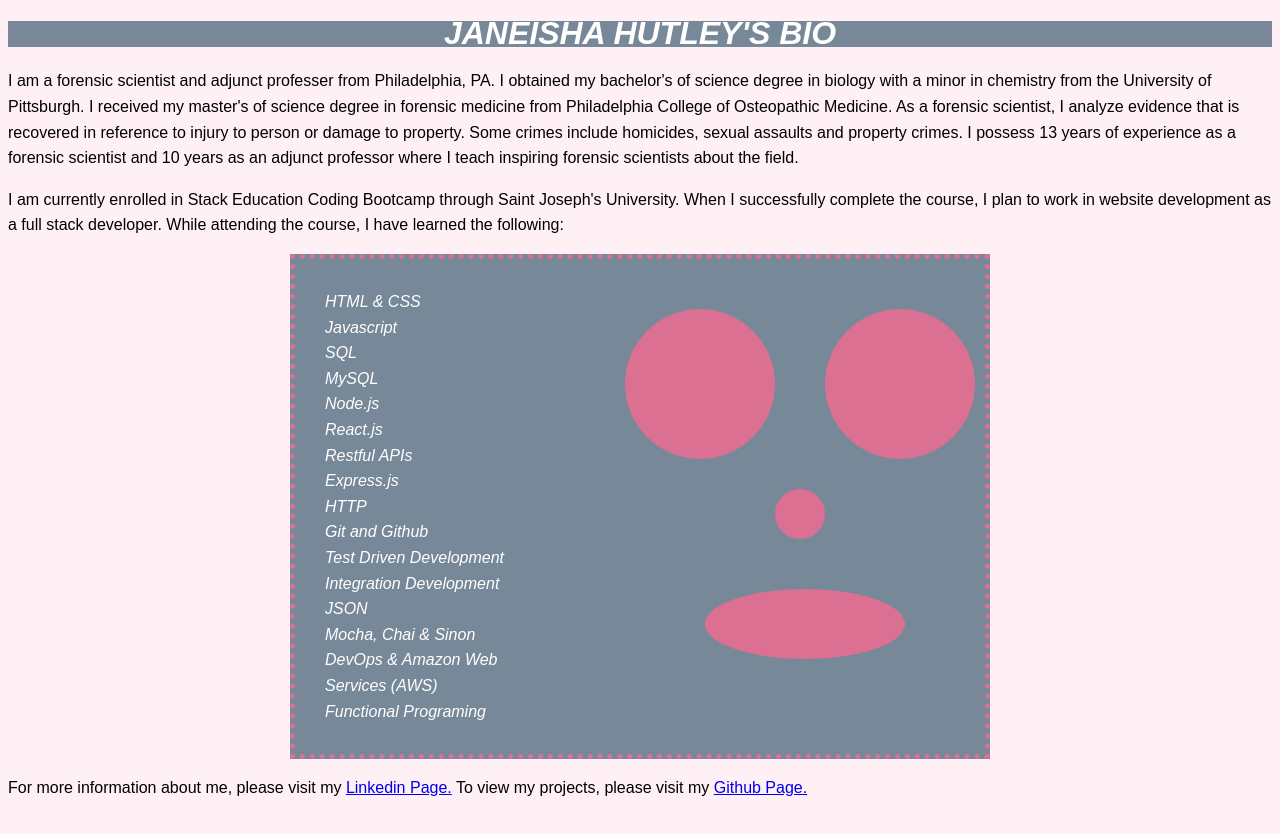
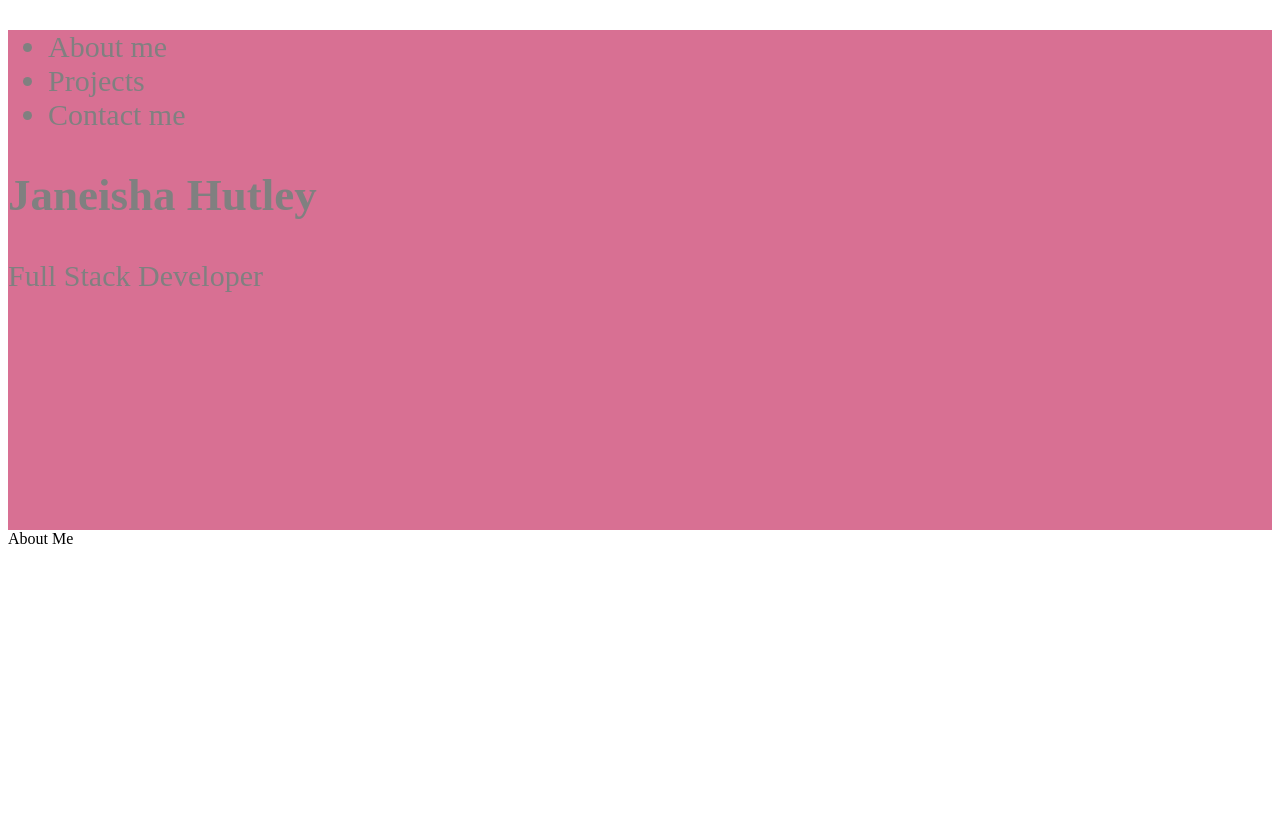
Before and after one commit to Forensicrose/portfolio-site, a plain HTML site: page index.html in a window 1280 px wide. Drawn offline with Linux system fonts and the light colour scheme.

Commit message:
added section and footer tags, updated css

```diff
--- a/index.html
+++ b/index.html
@@ -8,42 +8,22 @@
     <link rel="stylesheet" href="style.css">
 </head>
 <body>
-    <!--external CSS-->
-    <h1 class = "mistyrose">Janeisha Hutley's Bio</h1>
+    <section class="main">
+        <nav>
+            <ul>
+                <li>About me</li>
+                <li>Projects</li>
+                <li>Contact me</li>
+            </ul>
+        </nav>
+        <div><h1>Janeisha Hutley</h1>
+        <p>Full Stack Developer</p></div>
+    </section>
+    <section>About Me</section>
+    <section></section>
+    <section></section>
+    <footer></footer>
 
-
-    <p>I am a forensic scientist and adjunct professer from Philadelphia, PA. I obtained my bachelor's of science degree in biology with a minor in chemistry from the University of Pittsburgh. I received my master's of science degree in forensic medicine from Philadelphia College of Osteopathic Medicine. As a forensic scientist, I analyze evidence that is recovered in reference to injury to person or damage to property. Some crimes include homicides, sexual assaults and property crimes. I possess 13 years of experience as a forensic scientist and 10 years as an adjunct professor where I teach inspiring forensic scientists about the field.
-
-
-    </p>
-    <p>I am currently enrolled in Stack Education Coding Bootcamp through Saint Joseph's University. When I successfully complete the course, I plan to work in website development as a full stack developer. While attending the course, I have learned the following:
-        <div id ="container"> <ul class = "mistyrose">
-            <div id="circle"></div>
-            <div id="circle-1"></div>
-            <div id="circle-2"></div>
-            <div id="circle-3"></div>
-
-            <li>HTML & CSS</li>
-            <li>Javascript</li>
-            <li>SQL</li>
-            <li>MySQL</li>
-            <li>Node.js</li>
-            <li>React.js</li>
-            <li>Restful APIs</li>
-            <li>Express.js</li>
-            <li>HTTP</li>
-            <li>Git and Github</li>
-            <li>Test Driven Development</li>
-            <li>Integration Development</li>
-            <li>JSON</li>
-            <li>Mocha, Chai & Sinon</li>
-            <li>DevOps & Amazon Web</li>
-            <li>Services (AWS)</li>
-            <li>Functional Programing</li>
-
-        </ul> </div>
-
-        <p>For more information about me, please visit my <a href="https://www.linkedin.com/in/janeisha-hutley-aa0a2696"=>Linkedin Page.</a> To view my projects, please visit my <a href="https://github.com/Forensicrose/portfolio-site"=>Github Page.</a></p>
 
 </body>
 </html>
--- a/style.css
+++ b/style.css
@@ -1,71 +1,10 @@
-body {
-  font-family: Arial, Helvetica, sans-serif;
-  font-size: 18;
-  line-height: 1.6em;
-  background-color: lavenderblush;
+.main {
+  height: 500px;
+  background-color: #d87093;
+  color: #808080;
+  font-size: 30px;
 }
 
-h1 {
-  text-transform: uppercase;
-  text-align: center;
+section {
+  height: 300px;
 }
-.mistyrose {
-  color: white;
-  background-color: lightslategray;
-  font-style: italic;
-}
-
-#circle {
-  width: 150px;
-  height: 150px;
-  background-color: palevioletred;
-  border-radius: 50%;
-  margin-top: 20px;
-  margin-bottom: 20px;
-  position: absolute;
-  margin-left: 300px;
-}
-
-#circle-1 {
-  width: 150px;
-  height: 150px;
-  background-color: palevioletred;
-  border-radius: 50%;
-  margin-top: 20px;
-  margin-bottom: 20px;
-  position: absolute;
-  margin-left: 500px;
-}
-
-#circle-2 {
-  width: 50px;
-  height: 50px;
-  background-color: palevioletred;
-  border-radius: 50%;
-  margin-top: 200px;
-  margin-bottom: 20px;
-  position: absolute;
-  margin-left: 450px;
-}
-
-#circle-3 {
-  width: 200px;
-  height: 70px;
-  background-color: palevioletred;
-  border-radius: 50%;
-  margin-top: 300px;
-  margin-bottom: 20px;
-  position: absolute;
-  margin-left: 380px;
-}
-
-#container {
-  width: 700px;
-  margin: auto;
-}
-
-ul {
-  border: 5px palevioletred dotted;
-  padding: 30px;
-  list-style: none;
-}
```
